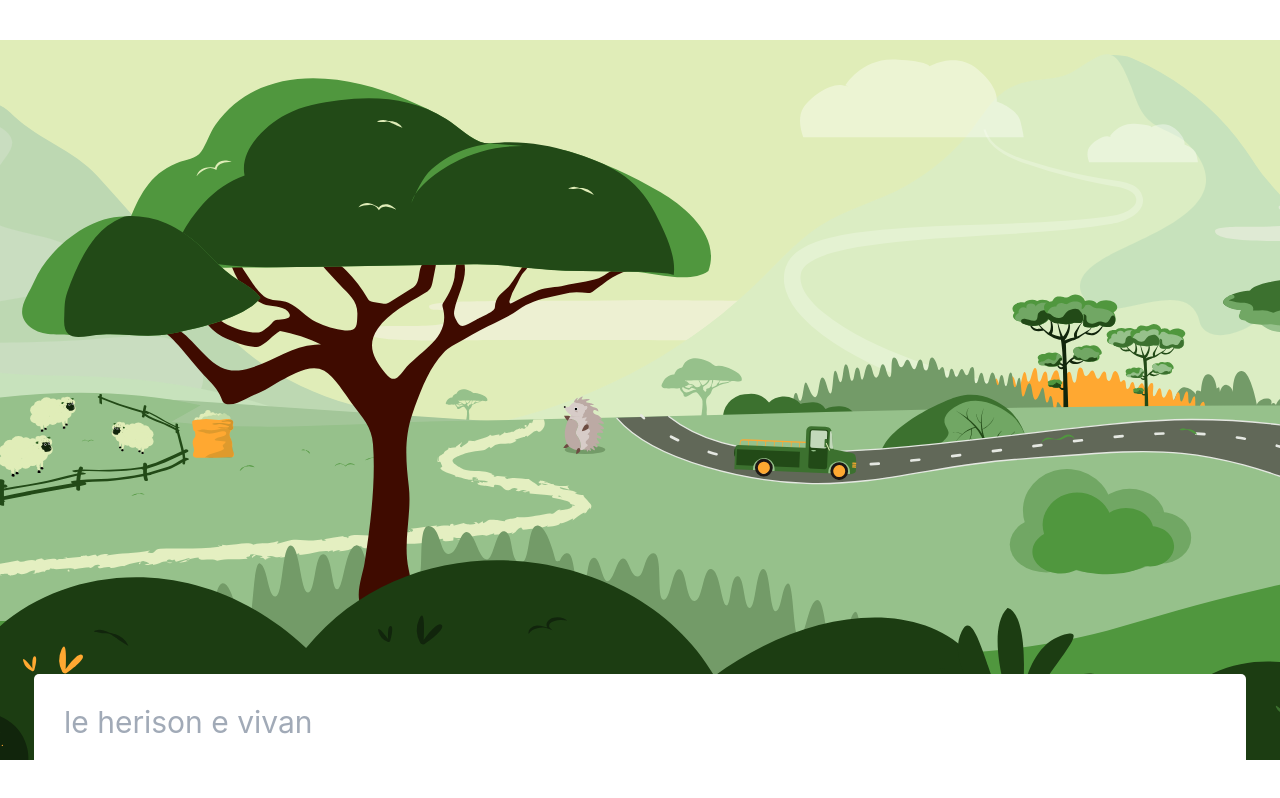
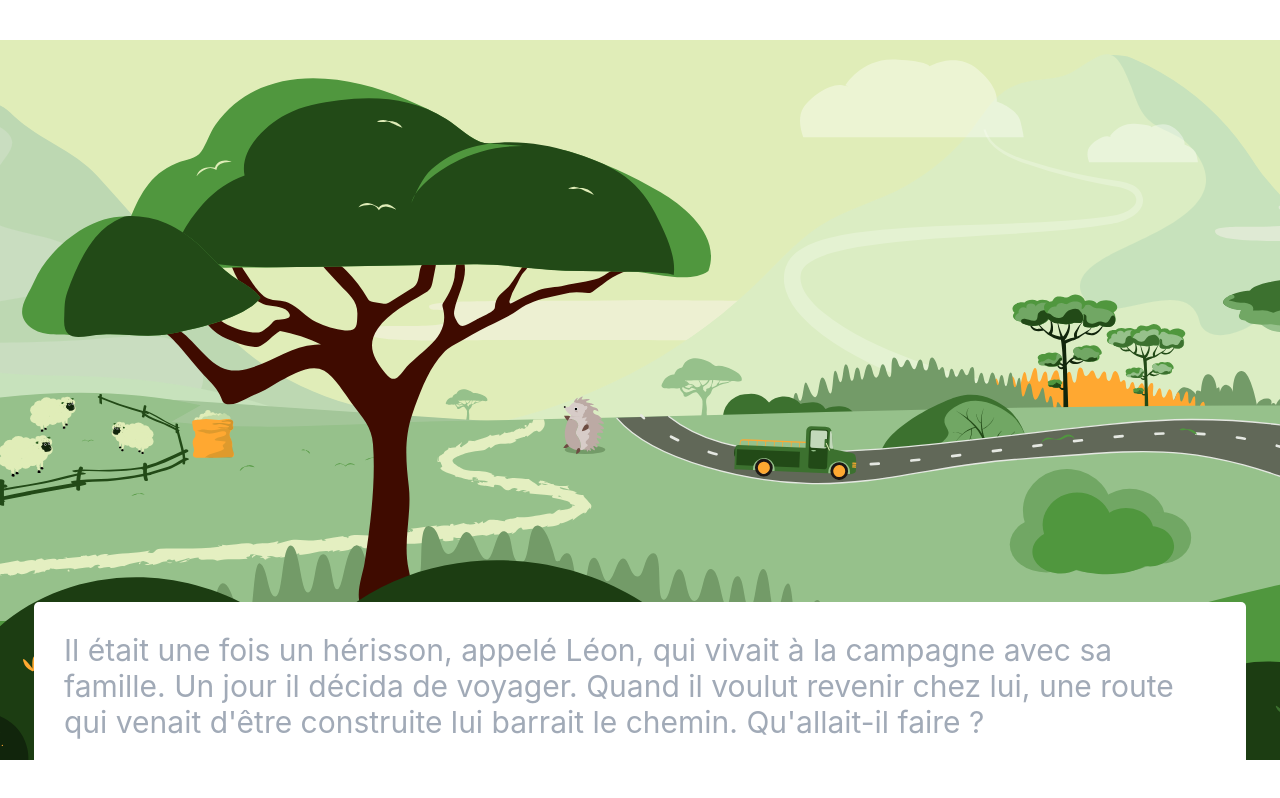
Before and after one commit to lalalilo/lalihero, a React (Create React App) app: page /page in a window 1280 px wide. Built offline with nearby package versions, Linux system fonts and the light colour scheme.

Commit message:
first page

```diff
--- a/src/App.tsx
+++ b/src/App.tsx
@@ -1,7 +1,6 @@
 import React from "react";
 import { BrowserRouter as Router, Route, Switch } from "react-router-dom";
 import { HomePage } from "./Home";
-import { StoryIntroduction } from "./StoryIntroduction";
 import story from "./story/index.json";
 import { EndPage } from "./EndPage";
 import hedgehog from "./story/hedgehog.svg";
@@ -12,18 +11,6 @@ function AppRouter() {
     <Router>
       <Switch>
         <Route path="/" exact component={HomePage} />
-        <Route
-          path="/introduction"
-          render={props => (
-            <StoryIntroduction
-              {...props}
-              text={story.introduction.replace(
-                "{studentName}",
-                window.localStorage.getItem("studentName") || "Léon"
-              )}
-            />
-          )}
-        />
         <Route
           path="/sad-ending"
           render={props => (
@@ -39,7 +26,15 @@ function AppRouter() {
 
         <Route
           path="/page"
-          render={props => <StoryPage {...props} text="le herison e vivan" />}
+          render={props => (
+            <StoryPage
+              {...props}
+              text={story.pages.page1.content.replace(
+                "{studentName}",
+                window.localStorage.getItem("studentName") || "Léon"
+              )}
+            />
+          )}
         />
         <Route path="/ending" exact component={EndPage} />
         <Route component={HomePage} />
--- a/src/Home.tsx
+++ b/src/Home.tsx
@@ -15,7 +15,7 @@ export function HomePage(props: RouteComponentProps) {
         <Submit
           onClick={() => {
             window.localStorage.setItem("studentName", value);
-            props.history.push("/introduction");
+            props.history.push("/page");
           }}
         >
           C'EST PARTI !
--- a/src/story/index.json
+++ b/src/story/index.json
@@ -11,7 +11,7 @@
         },
         {
           "element": "#trail",
-                    "pageLink":"page3"
+          "pageLink": "page3"
         }
       ]
     },
@@ -29,7 +29,7 @@
         },
         {
           "element": "#mole",
-                    "pageLink":"page5"
+          "pageLink": "page5"
         },
         {
           "element": "#eagle",
@@ -49,6 +49,5 @@
       "content": "Il demanda poliment à l'aigle- Oh gentil aigle pourrais-tu m'aider à aller de l'autre côté du mur ? Je suis loin de ma maisosn  et de ma famille. L'aigle prit le hérisson dans ses pattes et le souleva jusqu'à l'autre côté du mur. Le hérisson reprit sa route et arriva devant un grand désert. Il est sauvé !",
       "template": "happy-ending"
     }
-
   }
 }
```
Lines whose indentation alone changed are shown as unchanged.
